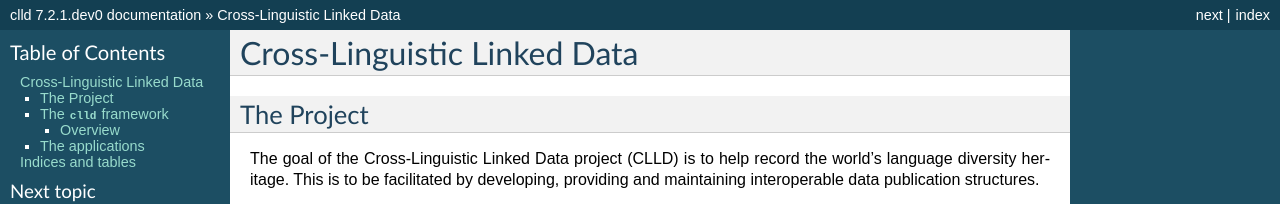
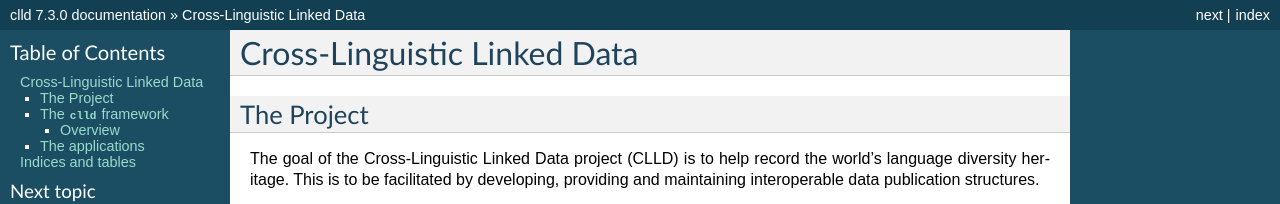
Before and after one commit to clld/clld, a Sphinx documentation site: the page built from docs/index.rst, in a window 1280 px wide and 900 px high. Shown: the top 204 px of the window. Built offline with Sphinx 7.4.7, drawn with Linux system fonts in a browser that asks for light colours; some of the changed text lies outside the part shown.

Commit message:
release 7.3.0

```diff
--- a/docs/conf.py
+++ b/docs/conf.py
@@ -51,10 +51,10 @@ copyright = u'Max Planck Society'
 # built documents.
 #
 # The full version, including alpha/beta/rc tags.
-release = '7.2.1.dev0'
+release = '7.3.0'
 
 # The short X.Y version.
-version = '7.2.1.dev0'
+version = '7.3.0'
 
 # The language for content autogenerated by Sphinx. Refer to documentation
 # for a list of supported languages.
--- a/setup.py
+++ b/setup.py
@@ -31,7 +31,7 @@ install_requires = [
 
 setup(
     name='clld',
-    version='7.2.1.dev0',
+    version='7.3.0',
     description=(
         'Python library supporting the development of cross-linguistic databases'),
     long_description=open('README.md').read(),
--- a/src/clld/__init__.py
+++ b/src/clld/__init__.py
@@ -3,7 +3,7 @@ import collections
 from clld.db.models import common
 from clld import interfaces
 
-__version__ = "7.2.1.dev0"
+__version__ = "7.3.0"
 
 
 class Resource(collections.namedtuple('Resource', 'name model interface with_index with_rdfdump')):
```
